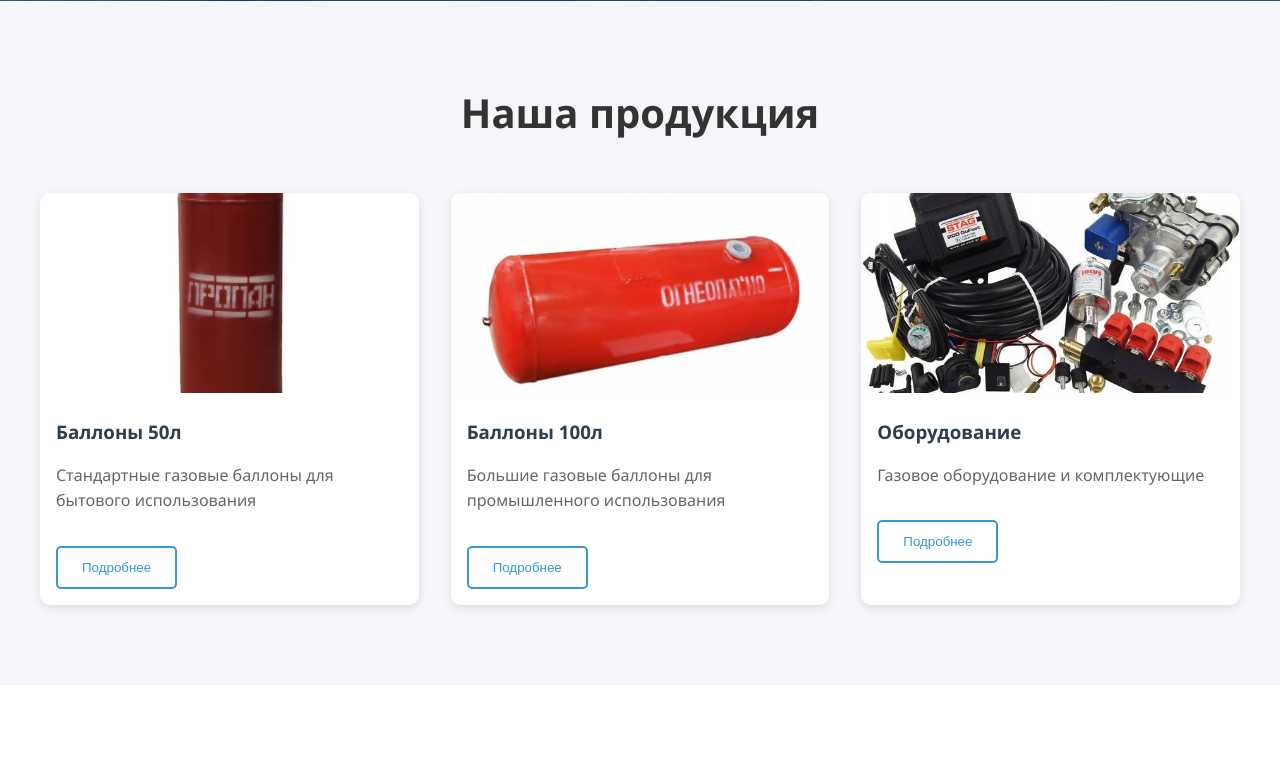
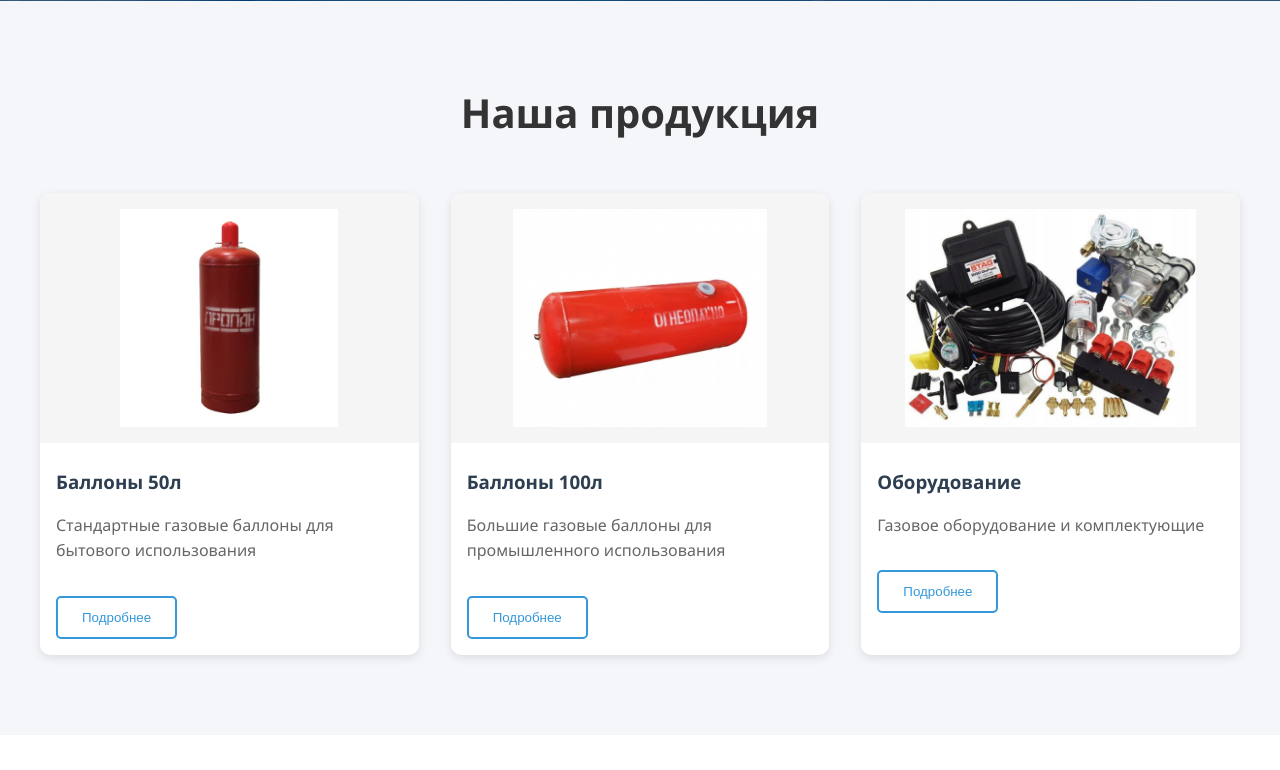
Before and after one commit to Top4el/gasshop.github.io, a Flask app: page / in a window 1280 px wide. Shown: the part 799-1569 px from the top of the page. Run offline with Flask 2, Linux system fonts and the light colour scheme.

Commit message:
Update styles.css

```diff
--- a/static/css/styles.css
+++ b/static/css/styles.css
@@ -158,9 +158,10 @@ body {
 
 .product-card img {
     width: 100%;
-    height: 200px;
-    object-fit: cover;
+    height: 250px;
+    object-fit: contain;
     background-color: #f5f5f5;
+    padding: 1rem;
 }
 
 .product-card h3 {
```
